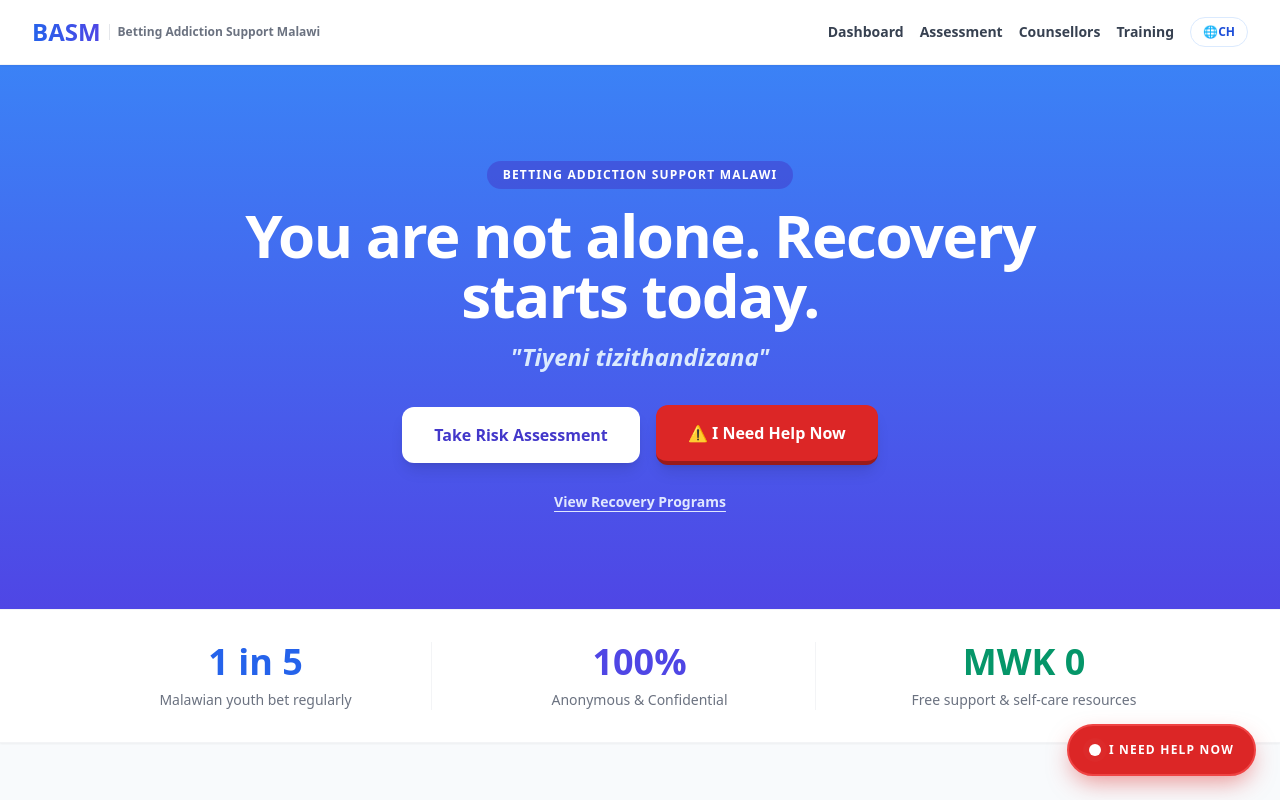
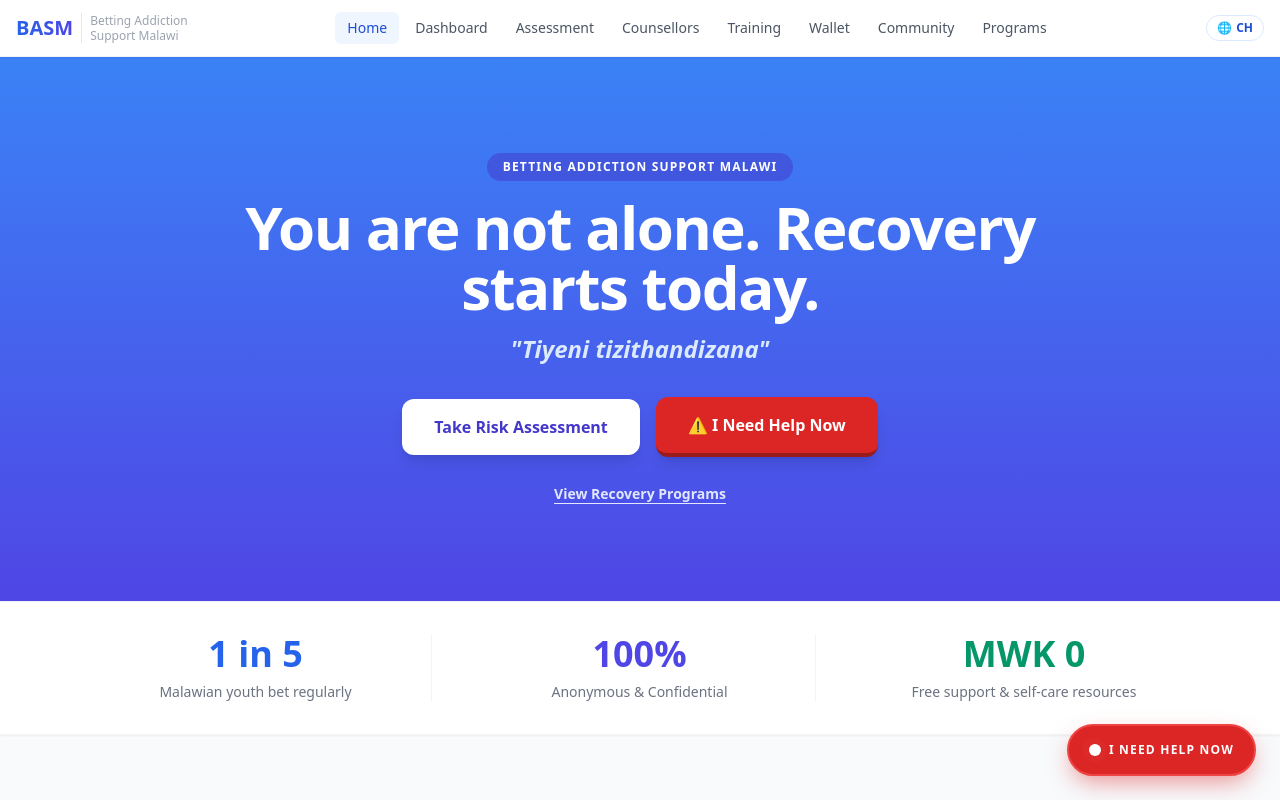
Before and after one commit to geniuspulse/betting-addiction-support-malawi, a React (Create React App) app in the folder frontend/: page / in a window 1280 px wide. Shown: the top 800 px of the page. Built offline with nearby package versions, Linux system fonts and the light colour scheme.

Commit message:
Mobile-friendly hamburger navbar

```diff
--- a/frontend/src/components/Navbar.jsx
+++ b/frontend/src/components/Navbar.jsx
@@ -1,48 +1,117 @@
-import React from 'react';
-import { Link } from 'react-router-dom';
+import React, { useState } from 'react';
+import { Link, useLocation } from 'react-router-dom';
 import { useLanguage } from '../LanguageContext';
+
+const navLinks = [
+  { to: '/',                labelEn: 'Home',        labelNy: 'Kunyumba' },
+  { to: '/dashboard',       labelEn: 'Dashboard',   labelNy: 'Tsamba Lanu' },
+  { to: '/assessment',      labelEn: 'Assessment',  labelNy: 'Mayeso' },
+  { to: '/counsellors',     labelEn: 'Counsellors', labelNy: 'Aupangiri' },
+  { to: '/training',        labelEn: 'Training',    labelNy: 'Zophunzira' },
+  { to: '/recovery-wallet', labelEn: 'Wallet',      labelNy: 'Thumba' },
+  { to: '/community',       labelEn: 'Community',   labelNy: 'Anthu' },
+  { to: '/programs',        labelEn: 'Programs',    labelNy: 'Mapulogalamu' },
+];
 
 export default function Navbar() {
   const { lang, toggleLanguage, t } = useLanguage();
+  const [menuOpen, setMenuOpen] = useState(false);
+  const location = useLocation();
+
+  const isActive = (path) =>
+    path === '/' ? location.pathname === '/' : location.pathname.startsWith(path);
 
   return (
-    <nav className="bg-white border-b border-gray-100 sticky top-0 z-40 shadow-sm">
-      <div className="max-w-7xl mx-auto px-4 sm:px-6 lg:px-8">
-        <div className="flex justify-between h-16">
-          <div className="flex items-center space-x-3">
-            <Link to="/" className="flex items-center space-x-2">
-              <span className="text-2xl font-bold bg-gradient-to-r from-blue-600 to-indigo-600 bg-clip-text text-transparent">
-                BASM
-              </span>
-              <span className="hidden md:inline-block text-xs font-semibold text-gray-500 border-l border-gray-200 pl-2">
-                Betting Addiction Support Malawi
-              </span>
-            </Link>
+    <nav className="bg-white border-b border-gray-100 sticky top-0 z-50 shadow-sm">
+      <div className="max-w-7xl mx-auto px-4">
+        {/* Top bar */}
+        <div className="flex items-center justify-between h-14">
+          {/* Logo */}
+          <Link to="/" className="flex items-center space-x-2 flex-shrink-0" onClick={() => setMenuOpen(false)}>
+            <span className="text-xl font-bold bg-gradient-to-r from-blue-600 to-indigo-600 bg-clip-text text-transparent">
+              BASM
+            </span>
+            <span className="hidden sm:block text-xs font-medium text-gray-400 border-l border-gray-200 pl-2 leading-tight">
+              Betting Addiction<br />Support Malawi
+            </span>
+          </Link>
+
+          {/* Desktop nav links */}
+          <div className="hidden md:flex items-center space-x-1">
+            {navLinks.map((link) => (
+              <Link
+                key={link.to}
+                to={link.to}
+                className={`px-3 py-1.5 rounded-md text-sm font-medium transition ${
+                  isActive(link.to)
+                    ? 'bg-blue-50 text-blue-700'
+                    : 'text-gray-600 hover:text-blue-600 hover:bg-gray-50'
+                }`}
+              >
+                {lang === 'en' ? link.labelEn : link.labelNy}
+              </Link>
+            ))}
           </div>
 
-          <div className="flex items-center space-x-2 md:space-x-4">
-            <Link to="/dashboard" className="text-xs md:text-sm font-semibold text-gray-700 hover:text-blue-600 transition">
-              {t('Dashboard', 'Tsamba Lanu')}
-            </Link>
-            <Link to="/assessment" className="text-xs md:text-sm font-semibold text-gray-700 hover:text-blue-600 transition">
-              {t('Assessment', 'Mayeso')}
-            </Link>
-            <Link to="/counsellors" className="text-xs md:text-sm font-semibold text-gray-700 hover:text-blue-600 transition">
-              {t('Counsellors', 'Aupangiri')}
-            </Link>
-            <Link to="/training" className="text-xs md:text-sm font-semibold text-gray-700 hover:text-blue-600 transition">
-              {t('Training', 'Zopitilira')}
-            </Link>
-
-            {/* Language Switcher */}
+          {/* Right controls */}
+          <div className="flex items-center space-x-2">
+            {/* Language toggle */}
             <button
               onClick={toggleLanguage}
-              className="ml-2 flex items-center space-x-1 px-3 py-1.5 rounded-full border border-blue-100 hover:bg-blue-50 text-xs font-bold text-blue-700 transition"
+              className="flex items-center space-x-1 px-2.5 py-1 rounded-full border border-blue-100 hover:bg-blue-50 text-xs font-bold text-blue-700 transition"
             >
-              🌐 <span>{lang === 'en' ? 'CH' : 'EN'}</span>
+              <span>🌐</span>
+              <span>{lang === 'en' ? 'CH' : 'EN'}</span>
+            </button>
+
+            {/* Hamburger (mobile only) */}
+            <button
+              onClick={() => setMenuOpen((prev) => !prev)}
+              className="md:hidden flex flex-col justify-center items-center w-9 h-9 rounded-md hover:bg-gray-100 transition"
+              aria-label="Toggle menu"
+            >
+              {menuOpen ? (
+                /* X icon */
+                <svg className="w-5 h-5 text-gray-700" fill="none" viewBox="0 0 24 24" stroke="currentColor" strokeWidth={2}>
+                  <path strokeLinecap="round" strokeLinejoin="round" d="M6 18L18 6M6 6l12 12" />
+                </svg>
+              ) : (
+                /* Hamburger icon */
+                <svg className="w-5 h-5 text-gray-700" fill="none" viewBox="0 0 24 24" stroke="currentColor" strokeWidth={2}>
+                  <path strokeLinecap="round" strokeLinejoin="round" d="M4 6h16M4 12h16M4 18h16" />
+                </svg>
+              )}
             </button>
           </div>
         </div>
+
+        {/* Mobile dropdown menu */}
+        {menuOpen && (
+          <div className="md:hidden pb-3 pt-1 border-t border-gray-100">
+            {navLinks.map((link) => (
+              <Link
+                key={link.to}
+                to={link.to}
+                onClick={() => setMenuOpen(false)}
+                className={`flex items-center px-4 py-3 text-sm font-medium rounded-lg mx-1 my-0.5 transition ${
+                  isActive(link.to)
+                    ? 'bg-blue-50 text-blue-700'
+                    : 'text-gray-700 hover:bg-gray-50 hover:text-blue-600'
+                }`}
+              >
+                {lang === 'en' ? link.labelEn : link.labelNy}
+              </Link>
+            ))}
+            {/* Emergency quick link in mobile menu */}
+            <Link
+              to="/emergency"
+              onClick={() => setMenuOpen(false)}
+              className="flex items-center px-4 py-3 mx-1 my-0.5 text-sm font-bold text-red-600 bg-red-50 rounded-lg"
+            >
+              🚨 {t('Emergency Help', 'Thandizo Ladzukulu')}
+            </Link>
+          </div>
+        )}
       </div>
     </nav>
   );
```
